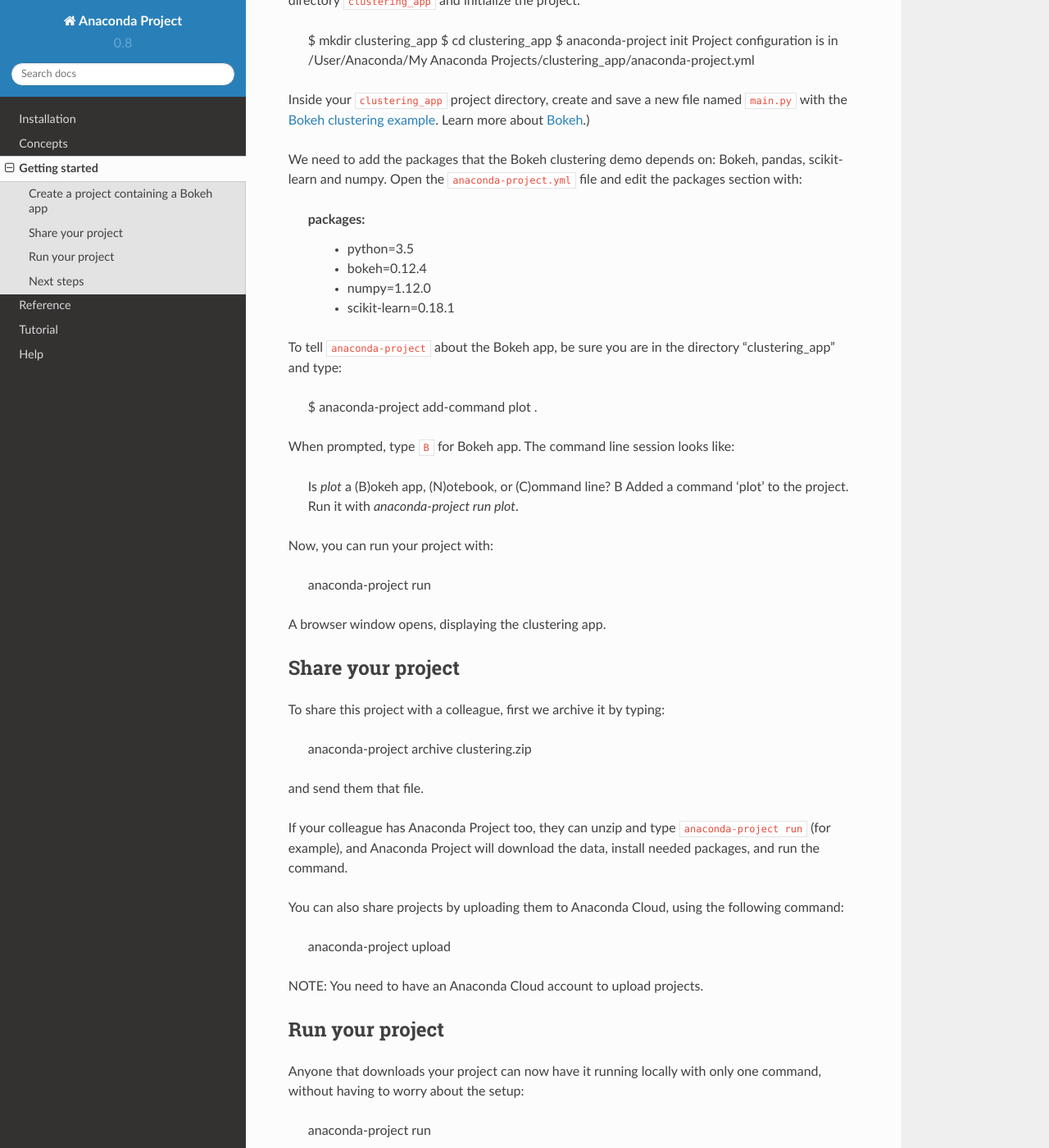
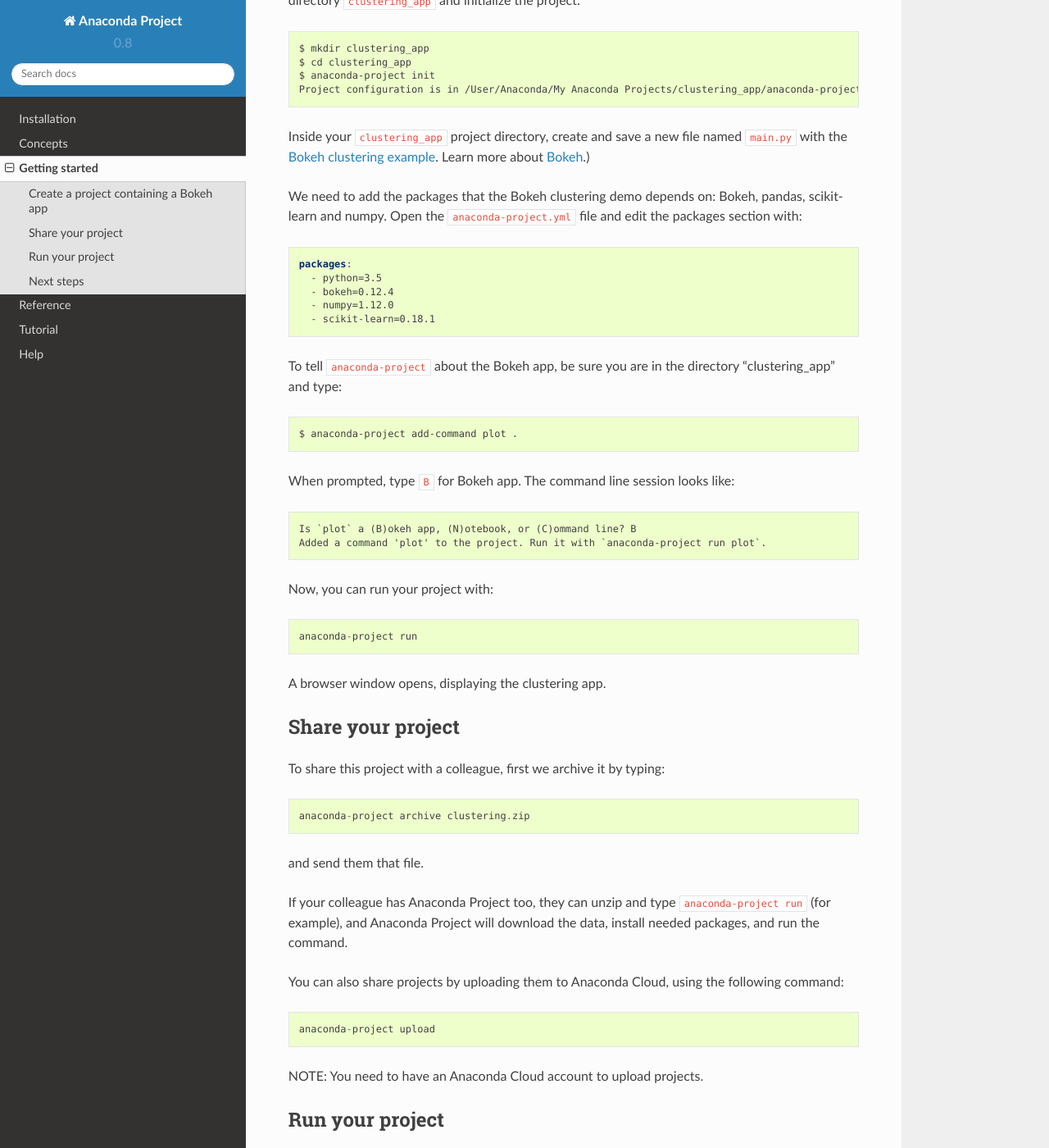
Before and after one commit to anaconda/anaconda-project, a Sphinx documentation site: the page built from docs/source/getting-started.rst, in a window 1280 px wide and 1400 px high, scrolled down 613 px. Shown: the whole window at 82% size. Built offline with Sphinx 7.4.7 and the Read the Docs theme 2.0.0, drawn with Linux system fonts in a browser that asks for light colours.

Commit message:
fix command style

```diff
--- a/docs/source/getting-started.rst
+++ b/docs/source/getting-started.rst
@@ -21,7 +21,7 @@
 Create a project containing a Bokeh app
 =======================================
 
-We'll create a project directory called ``clustering_app``. At the command prompt, switch to a directory ``clustering_app`` and initialize the project:
+We'll create a project directory called ``clustering_app``. At the command prompt, switch to a directory ``clustering_app`` and initialize the project::
 
     $ mkdir clustering_app
     $ cd clustering_app
@@ -32,22 +32,24 @@
 
 We need to add the packages that the Bokeh clustering demo depends on: Bokeh, pandas, scikit-learn and numpy. Open the ``anaconda-project.yml`` file and edit the packages section with:
 
+.. code-block:: yaml
+
     packages:
       - python=3.5
       - bokeh=0.12.4
       - numpy=1.12.0
       - scikit-learn=0.18.1
 
-To tell ``anaconda-project`` about the Bokeh app, be sure you are in the directory "clustering_app" and type:
+To tell ``anaconda-project`` about the Bokeh app, be sure you are in the directory "clustering_app" and type::
 
     $ anaconda-project add-command plot .
 
-When prompted, type ``B`` for Bokeh app. The command line session looks like:
+When prompted, type ``B`` for Bokeh app. The command line session looks like::
 
     Is `plot` a (B)okeh app, (N)otebook, or (C)ommand line? B
     Added a command 'plot' to the project. Run it with `anaconda-project run plot`.
 
-Now, you can run your project with:
+Now, you can run your project with::
 
     anaconda-project run
 
@@ -56,7 +58,7 @@
 Share your project
 ==================
 
-To share this project with a colleague, first we archive it by typing:
+To share this project with a colleague, first we archive it by typing::
 
    anaconda-project archive clustering.zip
 
@@ -64,7 +66,7 @@
 
 If your colleague has Anaconda Project too, they can unzip and type ``anaconda-project run`` (for example), and Anaconda Project will download the data, install needed packages, and run the command.
 
-You can also share projects by uploading them to Anaconda Cloud, using the following command:
+You can also share projects by uploading them to Anaconda Cloud, using the following command::
 
     anaconda-project upload
 
@@ -73,7 +75,7 @@
 Run your project
 ================
 
-Anyone that downloads your project can now have it running locally with only one command, without having to worry about the setup:
+Anyone that downloads your project can now have it running locally with only one command, without having to worry about the setup::
 
     anaconda-project run
 
```
